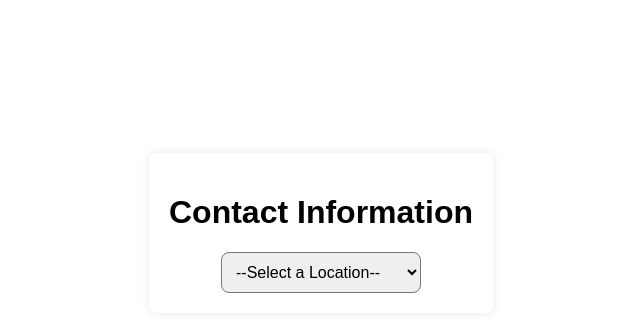
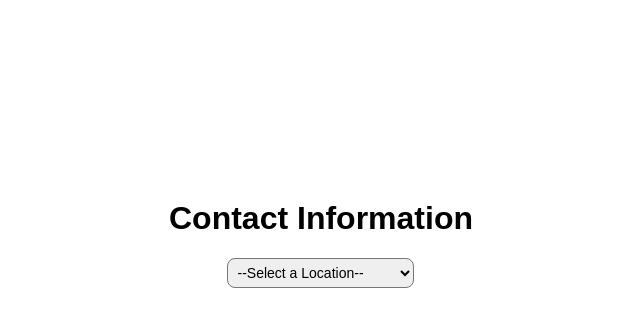
Before and after one commit to suhedges/brkdwncntcs, a Flask app: page /contacts in a window 1280 px wide. Shown: the part 167-499 px from the top of the page, without its empty margins (319-959 px from the left). Run offline with Flask 3, Linux system fonts and the light colour scheme; the visitor is signed in with stand-in values (Sample User, id 1).

Commit message:
Update contacts.html

```diff
--- a/templates/contacts.html
+++ b/templates/contacts.html
@@ -20,7 +20,7 @@
             background: #fff;
             padding: 20px;
             border-radius: 8px;
-            box-shadow: 0 0 10px rgba(0, 0, 0, 0.1);
+            box-shadow: 0 0 0px rgba(0, 0, 0, 0.1);
             text-align: center;
         }
 
@@ -46,14 +46,14 @@
 
         .contact img {
             margin-left: 5px; /* Reduced margin between number and icon */
-            width: 35px;
+            width: 25px;
             height: auto;
         }
 
         select {
-            width: 200px;  /* Adjust this value to change the width of the combobox */
-            padding: 10px; /* Adjust this value to change the padding of the combobox */
-            font-size: 16px; /* Adjust this value to change the font size of the combobox */
+            width: 187px;  /* Adjust this value to change the width of the combobox */
+            padding: 5px; /* Adjust this value to change the padding of the combobox */
+            font-size: 14px; /* Adjust this value to change the font size of the combobox */
         }
 
         /* Add this section to change the color of the phone number font */
@@ -64,7 +64,7 @@
         /* Add this section to change the font size and color for contact names */
         .contact p {
             color: #6E98AD;  /* Change 'blue' to your desired color */
-            font-size: 18px;  /* Change '18px' to your desired font size */
+            font-size: 14px;  /* Change '18px' to your desired font size */
         }
 
         .caps-lock-warning {
```
